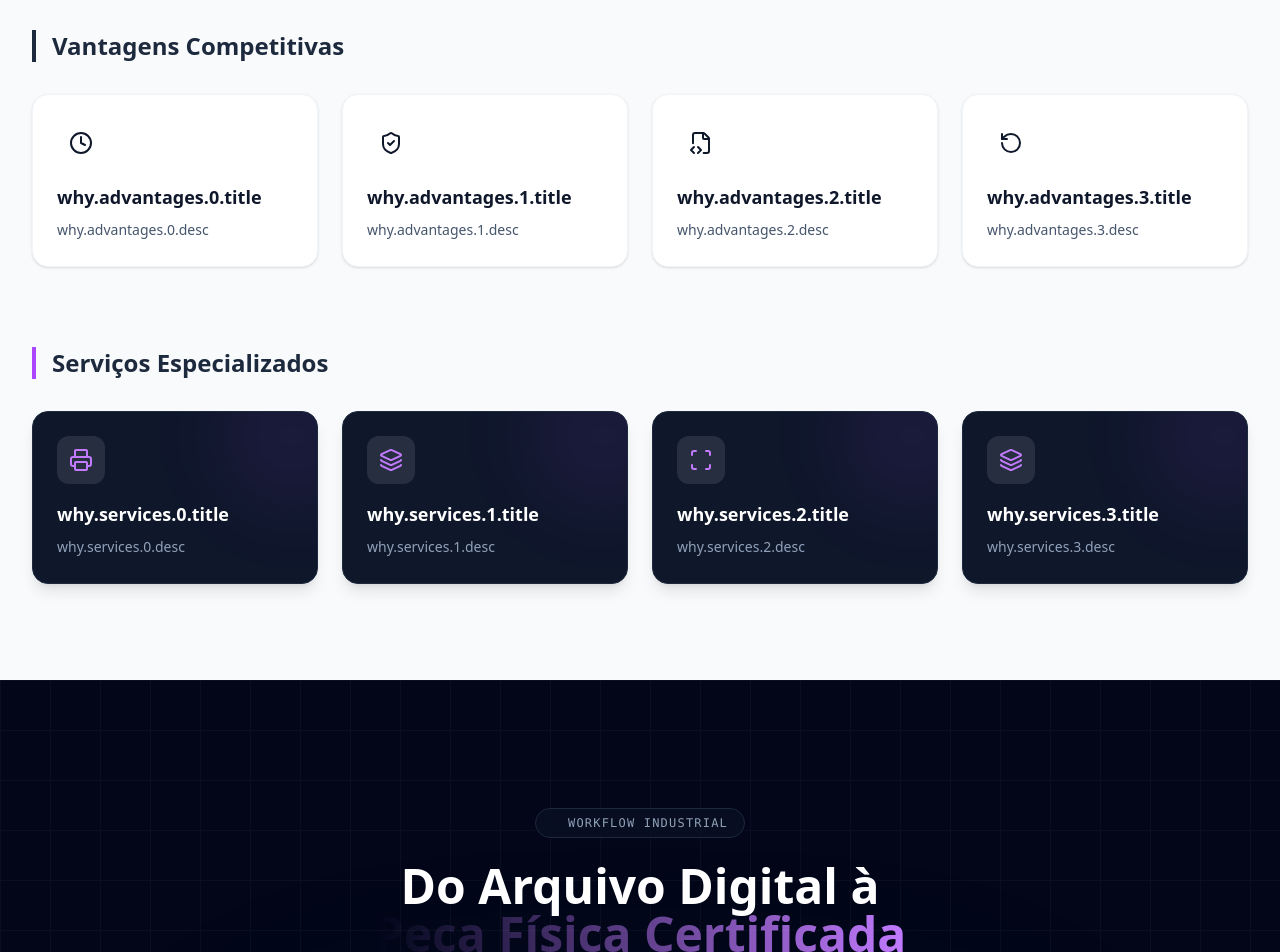
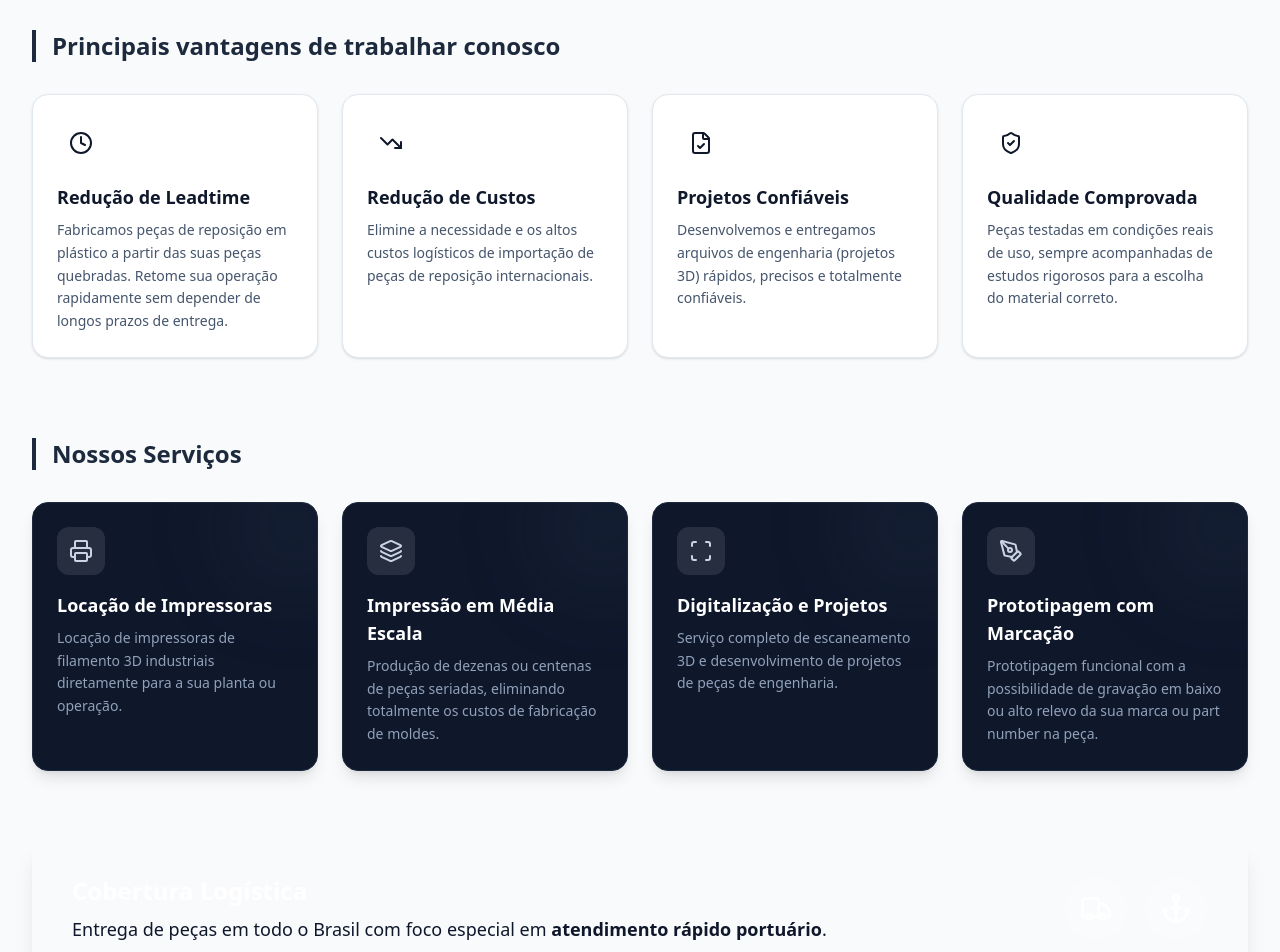
Before and after one commit to Carloshuanbrito/site-wanessa, a React (Vite) app: page / in a window 1280 px wide. Shown: the part 1180-2132 px from the top of the page. Built offline with nearby package versions, Linux system fonts and the light colour scheme.

Commit message:
atualizações

```diff
--- a/components/CTA.tsx
+++ b/components/CTA.tsx
@@ -3,10 +3,6 @@ import Button from './Button';
 import { motion } from 'framer-motion';
 import { ArrowRight, MessageSquare } from 'lucide-react';
 
-// =====================================================================
-// CORREÇÃO DO IMPORT DA IMAGEM
-// Verifique se o arquivo "pexels-diva-34925022.jpg" existe mesmo na pasta fundo
-// =====================================================================
 import bgCta from './fotos/fundo/pexels-diva-34925022.jpg';
 
 const CTA: React.FC = () => {
@@ -33,7 +29,7 @@ const CTA: React.FC = () => {
           <div className="relative z-10">
             <h2 className="text-4xl md:text-5xl font-bold text-white mb-6 tracking-tight">
               Seu projeto merece <br className="hidden md:block" />
-              <span className="text-transparent bg-clip-text bg-gradient-to-r from-brand-400 to-cyan-300">
+              <span className="text-brand-400">
                 materialização profissional.
               </span>
             </h2>
--- a/components/Footer.tsx
+++ b/components/Footer.tsx
@@ -13,10 +13,10 @@ const Footer: React.FC = () => {
               <div className="bg-brand-600 p-2 rounded-lg">
                 <Box className="h-5 w-5 text-white" />
               </div>
-              <span className="text-xl font-bold text-slate-900">H2D<span className="text-brand-600">.sys</span></span>
+              <span className="text-xl font-bold text-slate-900">Aditive<span className="text-brand-600"> Maintenance</span></span>
             </div>
             <p className="text-slate-500 text-sm leading-relaxed mb-6">
-              Transformando bits em átomos com precisão industrial. Seu parceiro de manufatura aditiva de alta performance.
+              Reduza os seus estoques físicos e trabalhe com entrega rápida ou crie o seu próprio estoque digital de peças. Soluções definitivas e padronizadas.
             </p>
             <div className="flex space-x-4">
               <a href="#" className="text-slate-400 hover:text-brand-600 transition-colors"><Linkedin size={20} /></a>
@@ -28,10 +28,10 @@ const Footer: React.FC = () => {
           <div>
             <h4 className="font-bold text-slate-900 mb-4">Serviços</h4>
             <ul className="space-y-3 text-sm text-slate-600">
-              <li><a href="#" className="hover:text-brand-600 transition-colors">Prototipagem Rápida</a></li>
-              <li><a href="#" className="hover:text-brand-600 transition-colors">Peças Finais (End-use)</a></li>
-              <li><a href="#" className="hover:text-brand-600 transition-colors">Lotes Pequenos</a></li>
-              <li><a href="#" className="hover:text-brand-600 transition-colors">Consultoria em DfAM</a></li>
+              <li><a href="#" className="hover:text-brand-600 transition-colors">Locação Industrial</a></li>
+              <li><a href="#" className="hover:text-brand-600 transition-colors">Impressão Média Escala</a></li>
+              <li><a href="#" className="hover:text-brand-600 transition-colors">Digitalização</a></li>
+              <li><a href="#" className="hover:text-brand-600 transition-colors">Prototipagem</a></li>
             </ul>
           </div>
 
@@ -39,22 +39,22 @@ const Footer: React.FC = () => {
           <div>
             <h4 className="font-bold text-slate-900 mb-4">Materiais</h4>
             <ul className="space-y-3 text-sm text-slate-600">
-              <li><a href="#" className="hover:text-brand-600 transition-colors">PLA / PETG</a></li>
-              <li><a href="#" className="hover:text-brand-600 transition-colors">ABS / ASA Engineering</a></li>
-              <li><a href="#" className="hover:text-brand-600 transition-colors">Nylon (PA12 / PA6)</a></li>
-              <li><a href="#" className="hover:text-brand-600 transition-colors">Carbon Fiber Composites</a></li>
+              <li><a href="#" className="hover:text-brand-600 transition-colors">PA com Fibra de Carbono</a></li>
+              <li><a href="#" className="hover:text-brand-600 transition-colors">PA com Fibra de Vidro</a></li>
+              <li><a href="#" className="hover:text-brand-600 transition-colors">PET</a></li>
+              <li><a href="#" className="hover:text-brand-600 transition-colors">Plásticos de Alta Resistência</a></li>
             </ul>
           </div>
 
           {/* Coluna 4: Contato */}
           <div>
-            <h4 className="font-bold text-slate-900 mb-4">Fale Conosco</h4>
+            <h4 className="font-bold text-slate-900 mb-4">Fale Connosco</h4>
             <ul className="space-y-4 text-sm text-slate-600">
               <li className="flex items-center group cursor-pointer">
                 <div className="p-2 bg-white border border-slate-200 rounded-lg mr-3 group-hover:border-brand-300 transition-colors">
                   <Mail className="w-4 h-4 text-brand-600" />
                 </div>
-                contato@h2d.com.br
+                contato@aditivemaintenance.com.br
               </li>
               <li className="flex items-center group cursor-pointer">
                 <div className="p-2 bg-white border border-slate-200 rounded-lg mr-3 group-hover:border-brand-300 transition-colors">
@@ -73,7 +73,7 @@ const Footer: React.FC = () => {
         </div>
 
         <div className="border-t border-slate-200 pt-8 flex flex-col md:flex-row justify-between items-center text-xs text-slate-400">
-          <p>&copy; {new Date().getFullYear()} H2D Manufatura Aditiva. Todos os direitos reservados.</p>
+          <p>&copy; {new Date().getFullYear()} Aditive Maintenance. Todos os direitos reservados.</p>
           <div className="mt-2 md:mt-0 flex items-center">
             <span className="w-2 h-2 bg-green-500 rounded-full mr-2 animate-pulse"></span>
             Sistemas Operacionais
--- a/components/TechSpecs.tsx
+++ b/components/TechSpecs.tsx
@@ -65,7 +65,7 @@ const TechSpecs: React.FC = () => {
 
             <h2 className="text-4xl md:text-5xl font-bold mb-6 leading-tight">
               {t('tech.title')} <br />
-              <span className="text-transparent bg-clip-text bg-gradient-to-r from-blue-400 to-cyan-300">
+              <span className="text-blue-400">
                 {t('tech.title_highlight')}
               </span>
             </h2>
--- a/components/WhyChooseUs.tsx
+++ b/components/WhyChooseUs.tsx
@@ -1,47 +1,77 @@
 import React from 'react';
 import { motion } from 'framer-motion';
-import { ThermometerSun, Layers, ShieldCheck, Clock, Printer, Scan, FileCode2, RotateCcw } from 'lucide-react';
-import { useTranslation } from 'react-i18next';
+import { Clock, TrendingDown, FileCheck, ShieldCheck, Printer, Layers, Scan, PenTool, Truck, Anchor } from 'lucide-react';
 
 const WhyChooseUs: React.FC = () => {
-    const { t } = useTranslation();
 
-    // Mapping icons to keys for Advantages
-    const advIcons = [Clock, ShieldCheck, FileCode2, RotateCcw];
-    const advantages = [0, 1, 2, 3].map(idx => ({
-        title: t(`why.advantages.${idx}.title`),
-        desc: t(`why.advantages.${idx}.desc`),
-        icon: advIcons[idx]
-    }));
+    const advantages = [
+        {
+            title: "Redução de Leadtime",
+            desc: "Fabricamos peças de reposição em plástico a partir das suas peças quebradas. Retome sua operação rapidamente sem depender de longos prazos de entrega.",
+            icon: Clock
+        },
+        {
+            title: "Redução de Custos",
+            desc: "Elimine a necessidade e os altos custos logísticos de importação de peças de reposição internacionais.",
+            icon: TrendingDown
+        },
+        {
+            title: "Projetos Confiáveis",
+            desc: "Desenvolvemos e entregamos arquivos de engenharia (projetos 3D) rápidos, precisos e totalmente confiáveis.",
+            icon: FileCheck
+        },
+        {
+            title: "Qualidade Comprovada",
+            desc: "Peças testadas em condições reais de uso, sempre acompanhadas de estudos rigorosos para a escolha do material correto.",
+            icon: ShieldCheck
+        }
+    ];
 
-    // Mapping icons to keys for Services
-    const srvIcons = [Printer, Layers, Scan, Layers]; // Using similar icons for now
-    const services = [0, 1, 2, 3].map(idx => ({
-        title: t(`why.services.${idx}.title`),
-        desc: t(`why.services.${idx}.desc`),
-        icon: srvIcons[idx]
-    }));
+    const services = [
+        {
+            title: "Locação de Impressoras",
+            desc: "Locação de impressoras de filamento 3D industriais diretamente para a sua planta ou operação.",
+            icon: Printer
+        },
+        {
+            title: "Impressão em Média Escala",
+            desc: "Produção de dezenas ou centenas de peças seriadas, eliminando totalmente os custos de fabricação de moldes.",
+            icon: Layers
+        },
+        {
+            title: "Digitalização e Projetos",
+            desc: "Serviço completo de escaneamento 3D e desenvolvimento de projetos de peças de engenharia.",
+            icon: Scan
+        },
+        {
+            title: "Prototipagem com Marcação",
+            desc: "Prototipagem funcional com a possibilidade de gravação em baixo ou alto relevo da sua marca ou part number na peça.",
+            icon: PenTool
+        }
+    ];
 
     return (
         <section id="servicos" className="py-24 bg-slate-50 relative overflow-hidden">
             <div className="max-w-7xl mx-auto px-4 sm:px-6 lg:px-8 relative z-10">
+
+                {/* Cabeçalho Direto e Prático */}
                 <div className="text-center mb-16">
                     <motion.h2
                         initial={{ opacity: 0, y: 20 }}
                         whileInView={{ opacity: 1, y: 0 }}
                         className="text-3xl md:text-5xl font-bold text-slate-900 mb-6"
                     >
-                        {t('why.title')} <span className="text-brand-600">{t('why.title_highlight')}</span>
+                        Vantagens e <span className="text-brand-600">Serviços</span>
                     </motion.h2>
                     <p className="text-lg text-slate-600 max-w-2xl mx-auto">
-                        {t('why.subtitle')}
+                        Capacidade de manufatura focada em resolver problemas reais da sua indústria, sem improvisos.
                     </p>
                 </div>
 
-                {/* Vantagens */}
+                {/* Vantagens Competitivas */}
                 <div className="mb-20">
                     <h3 className="text-2xl font-bold text-slate-800 mb-8 pl-4 border-l-4 border-brand-500">
-                        Vantagens Competitivas
+                        Principais vantagens de trabalhar conosco
                     </h3>
                     <div className="grid grid-cols-1 md:grid-cols-2 lg:grid-cols-4 gap-6">
                         {advantages.map((item, index) => (
@@ -50,7 +80,7 @@ const WhyChooseUs: React.FC = () => {
                                 initial={{ opacity: 0, y: 20 }}
                                 whileInView={{ opacity: 1, y: 0 }}
                                 transition={{ delay: index * 0.1 }}
-                                className="bg-white p-6 rounded-2xl shadow-sm hover:shadow-lg transition-all border border-slate-100"
+                                className="bg-white p-6 rounded-2xl shadow-sm hover:shadow-lg transition-all border border-slate-200"
                             >
                                 <div className="w-12 h-12 rounded-xl bg-brand-50 flex items-center justify-center mb-4 text-brand-600">
                                     <item.icon className="w-6 h-6" />
@@ -62,10 +92,10 @@ const WhyChooseUs: React.FC = () => {
                     </div>
                 </div>
 
-                {/* Serviços */}
-                <div>
-                    <h3 className="text-2xl font-bold text-slate-800 mb-8 pl-4 border-l-4 border-purple-500">
-                        Serviços Especializados
+                {/* Serviços Especializados */}
+                <div className="mb-16">
+                    <h3 className="text-2xl font-bold text-slate-800 mb-8 pl-4 border-l-4 border-slate-800">
+                        Nossos Serviços
                     </h3>
                     <div className="grid grid-cols-1 md:grid-cols-2 lg:grid-cols-4 gap-6">
                         {services.map((item, index) => (
@@ -76,9 +106,9 @@ const WhyChooseUs: React.FC = () => {
                                 transition={{ delay: index * 0.1 }}
                                 className="bg-slate-900 p-6 rounded-2xl shadow-lg hover:shadow-xl transition-all border border-slate-800 group relative overflow-hidden"
                             >
-                                <div className="absolute top-0 right-0 w-32 h-32 bg-purple-500/10 rounded-full blur-2xl -mr-10 -mt-10 group-hover:bg-purple-500/20 transition-colors"></div>
+                                <div className="absolute top-0 right-0 w-32 h-32 bg-slate-700/20 rounded-full blur-2xl -mr-10 -mt-10 group-hover:bg-slate-700/40 transition-colors"></div>
                                 <div className="relative z-10">
-                                    <div className="w-12 h-12 rounded-xl bg-white/10 flex items-center justify-center mb-4 text-purple-400">
+                                    <div className="w-12 h-12 rounded-xl bg-white/10 flex items-center justify-center mb-4 text-slate-300">
                                         <item.icon className="w-6 h-6" />
                                     </div>
                                     <h4 className="text-lg font-bold text-white mb-2">{item.title}</h4>
@@ -89,6 +119,28 @@ const WhyChooseUs: React.FC = () => {
                     </div>
                 </div>
 
+                {/* Banner de Logística (O Atendimento Portuário e Nacional) */}
+                <motion.div
+                    initial={{ opacity: 0, scale: 0.95 }}
+                    whileInView={{ opacity: 1, scale: 1 }}
+                    className="bg-brand-600 rounded-2xl p-8 md:p-10 flex flex-col md:flex-row items-center justify-between shadow-xl shadow-brand-600/20"
+                >
+                    <div className="flex-1 mb-6 md:mb-0 md:mr-8">
+                        <h3 className="text-2xl font-bold text-white mb-2">Cobertura Logística</h3>
+                        <p className="text-brand-100 text-lg">
+                            Entrega de peças em todo o Brasil com foco especial em <strong>atendimento rápido portuário</strong>.
+                        </p>
+                    </div>
+                    <div className="flex gap-4">
+                        <div className="w-16 h-16 rounded-full bg-white/20 flex items-center justify-center backdrop-blur-sm">
+                            <Truck className="text-white w-8 h-8" />
+                        </div>
+                        <div className="w-16 h-16 rounded-full bg-white/20 flex items-center justify-center backdrop-blur-sm">
+                            <Anchor className="text-white w-8 h-8" />
+                        </div>
+                    </div>
+                </motion.div>
+
             </div>
         </section>
     );
```
Also changed, not shown: components/Hero.tsx (+4 -4 lines).
